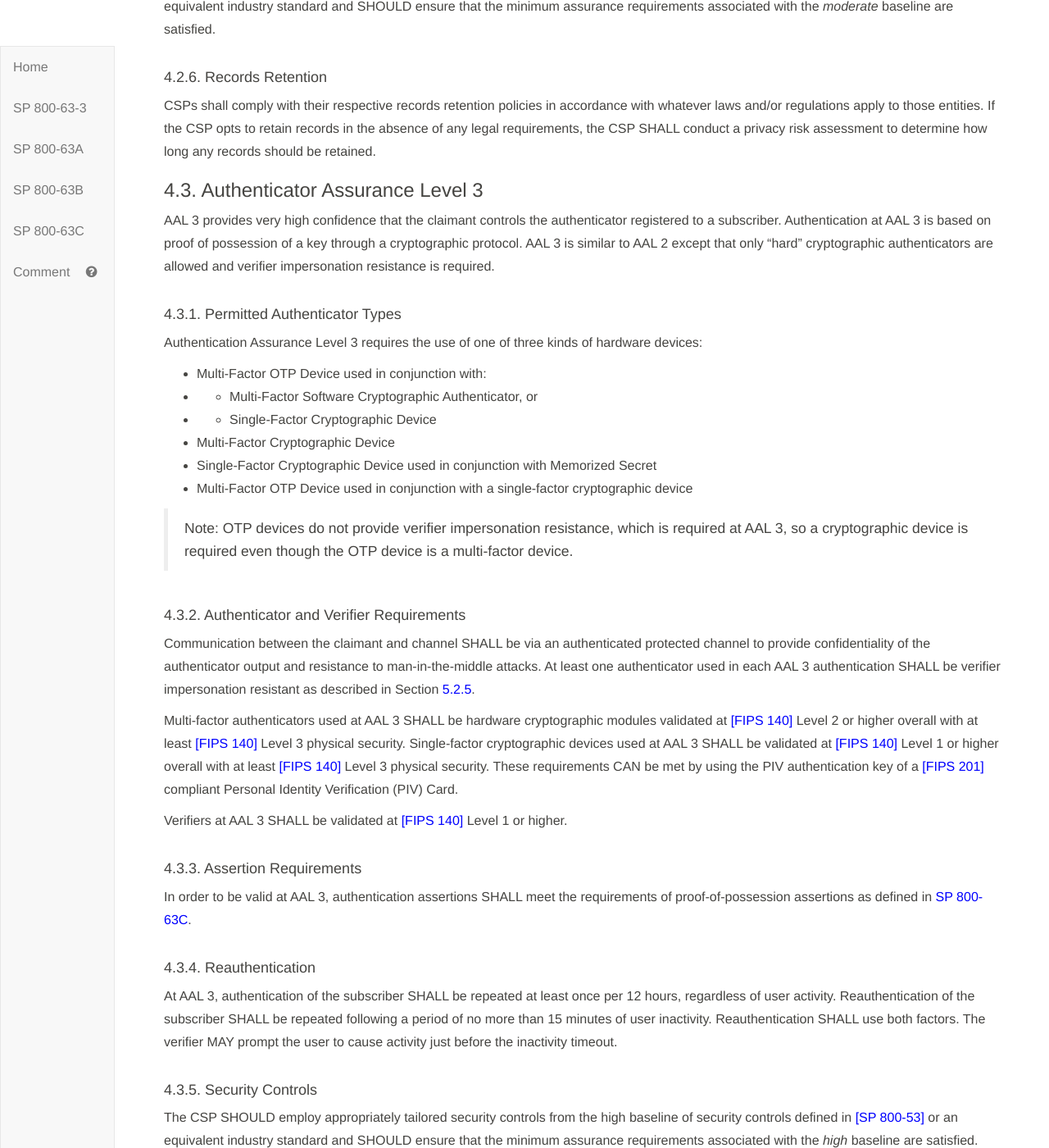
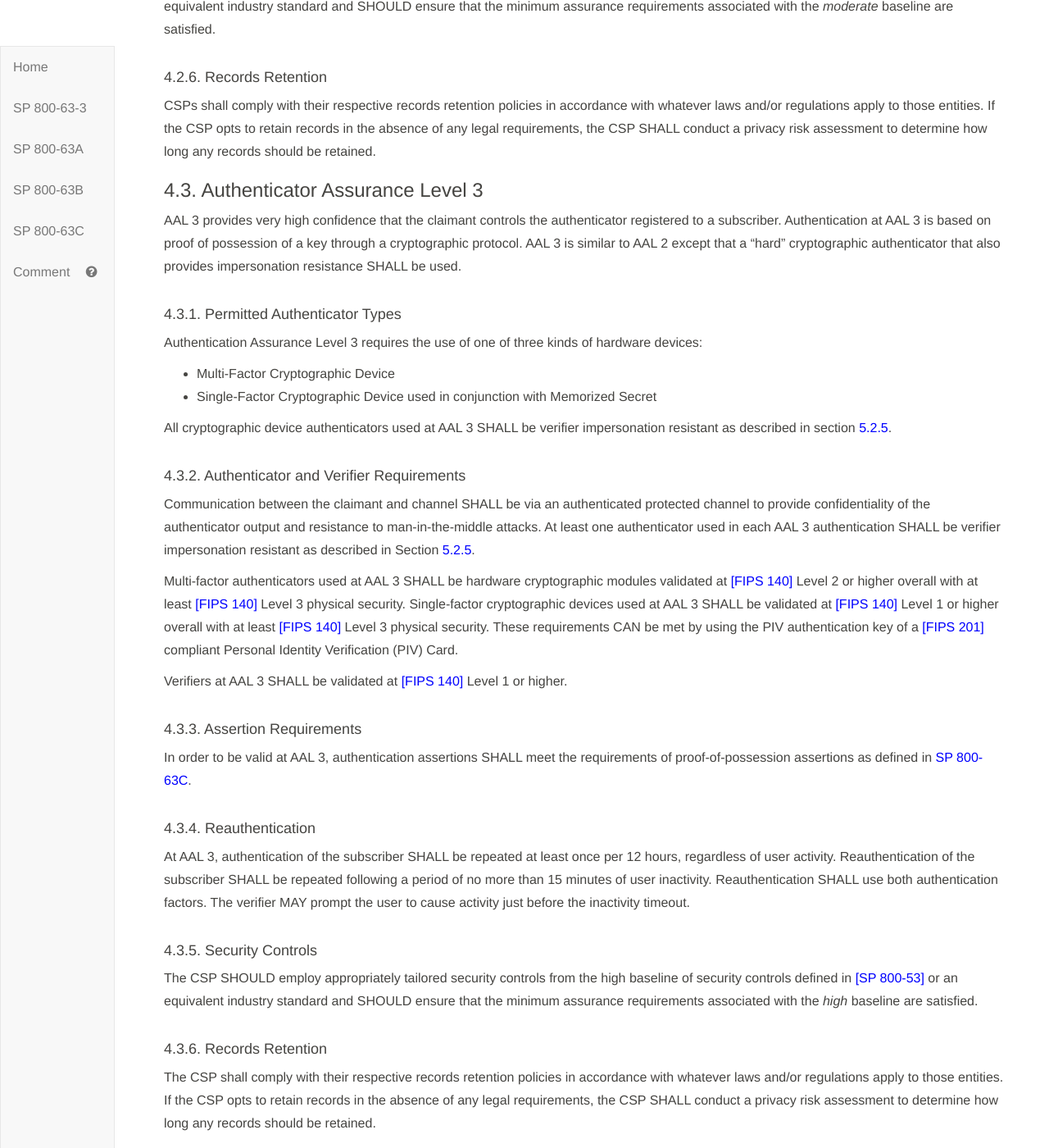
Before and after one commit to usnistgov/800-63-3, a Jekyll site: the page built from sp800-63b.md, in a window 1280 px wide and 1400 px high, scrolled down 22406 px. Shown: the whole window at 82% size. Built offline with Jekyll 4.4.1, drawn with Linux system fonts in a browser that asks for light colours; some of the changed text lies outside the part shown.

Commit message:
Simplify acceptable authenticators at AAL 3.

```diff
--- a/sp800-63b/sec4_aal.md
+++ b/sp800-63b/sec4_aal.md
@@ -119,20 +119,16 @@
 
 ### 4.3. Authenticator Assurance Level 3
 
-AAL 3 provides very high confidence that the claimant controls the authenticator registered to a subscriber. Authentication at AAL 3 is based on proof of possession of a key through a cryptographic protocol. AAL 3 is similar to AAL 2 except that only “hard” cryptographic authenticators are allowed and verifier impersonation resistance is required.
+AAL 3 provides very high confidence that the claimant controls the authenticator registered to a subscriber. Authentication at AAL 3 is based on proof of possession of a key through a cryptographic protocol. AAL 3 is similar to AAL 2 except that a “hard” cryptographic authenticator that also provides impersonation resistance SHALL be used.
 
 #### 4.3.1. Permitted Authenticator Types
 
 Authentication Assurance Level 3 requires the use of one of three kinds of hardware devices:
 
-* Multi-Factor OTP Device used in conjunction with:
- * - Multi-Factor Software Cryptographic Authenticator, or
- * - Single-Factor Cryptographic Device
 * Multi-Factor Cryptographic Device
 * Single-Factor Cryptographic Device used in conjunction with Memorized Secret
-* Multi-Factor OTP Device used in conjunction with a single-factor cryptographic device
 
-> Note: OTP devices do not provide verifier impersonation resistance, which is required at AAL 3, so a cryptographic device is required even though the OTP device is a multi-factor device.
+All cryptographic device authenticators used at AAL 3 SHALL be verifier impersonation resistant as described in section [5.2.5](#verifimpers).
 
 #### 4.3.2. Authenticator and Verifier Requirements
 
@@ -148,7 +144,7 @@
 
 #### <a name="aal3reauth"></a>4.3.4. Reauthentication
 
-At AAL 3, authentication of the subscriber SHALL be repeated at least once per 12 hours, regardless of user activity. Reauthentication of the subscriber SHALL be repeated following a period of no more than 15 minutes of user inactivity. Reauthentication SHALL use both factors. The verifier MAY prompt the user to cause activity just before the inactivity timeout.
+At AAL 3, authentication of the subscriber SHALL be repeated at least once per 12 hours, regardless of user activity. Reauthentication of the subscriber SHALL be repeated following a period of no more than 15 minutes of user inactivity. Reauthentication SHALL use both authentication factors. The verifier MAY prompt the user to cause activity just before the inactivity timeout.
 
 #### 4.3.5. Security Controls
 
@@ -179,7 +175,7 @@
 
 Requirement | AAL 1 | AAL 2 | AAL 3
 ------------|-------|-------|-------
-**Permitted authenticator types** | Memorized Secret<br />Look-up Secret<br />Out of Band<br />SF OTP Device<br />MF OTP Device<br />SF Cryptographic Device<br />MF Software Cryptographic Authenticator<br />MF Cryptographic Device<br /> | MF OTP Device<br />MF Software Cryptographic Authenticator<br />MF Cryptographic Device<br />or memorized secret plus:<br />&nbsp;Look-up Secret<br />&nbsp;Out of Band<br />&nbsp;SF OTP Device<br />&nbsp;SF Cryptographic Device<br /> | MF Cryptographic Device<br />SF Cryptographic Device plus Memorized Secret<br />MF OTP Device plus SF Cryptographic Device
+**Permitted authenticator types** | Memorized Secret<br />Look-up Secret<br />Out of Band<br />SF OTP Device<br />MF OTP Device<br />SF Cryptographic Device<br />MF Software Cryptographic Authenticator<br />MF Cryptographic Device<br /> | MF OTP Device<br />MF Software Cryptographic Authenticator<br />MF Cryptographic Device<br />or memorized secret plus:<br />&nbsp;Look-up Secret<br />&nbsp;Out of Band<br />&nbsp;SF OTP Device<br />&nbsp;SF Cryptographic Device<br /> | MF Cryptographic Device<br />SF Cryptographic Device plus Memorized Secret
 **FIPS 140 verification** | Level 1 (Government agency verifiers) | Level 1 (Government agency authenticators and verifiers) | Level 2 overall (MF authenticators)<br />Level 1 overall (verifiers and SF Crypto Devices)<br />Level 3 physical security (all authenticators)
 **Assertions** | Bearer or proof of possession | Bearer or proof of possession | Proof of possession only
 **Reauthentication** | 30 days | 12 hours or 30 minutes inactivity; may use one authentication factor | 12 hours or 15 minutes inactivity; shall use both authentication factors
```
